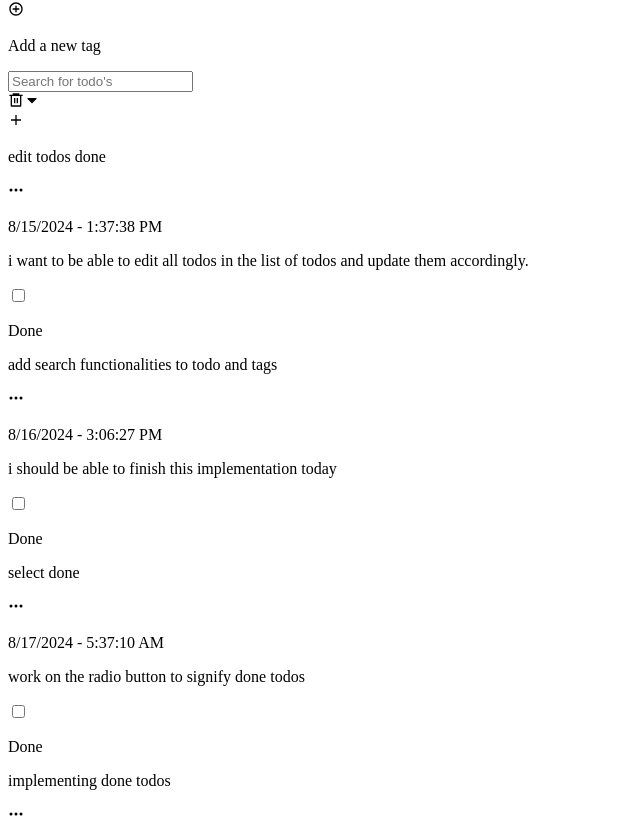
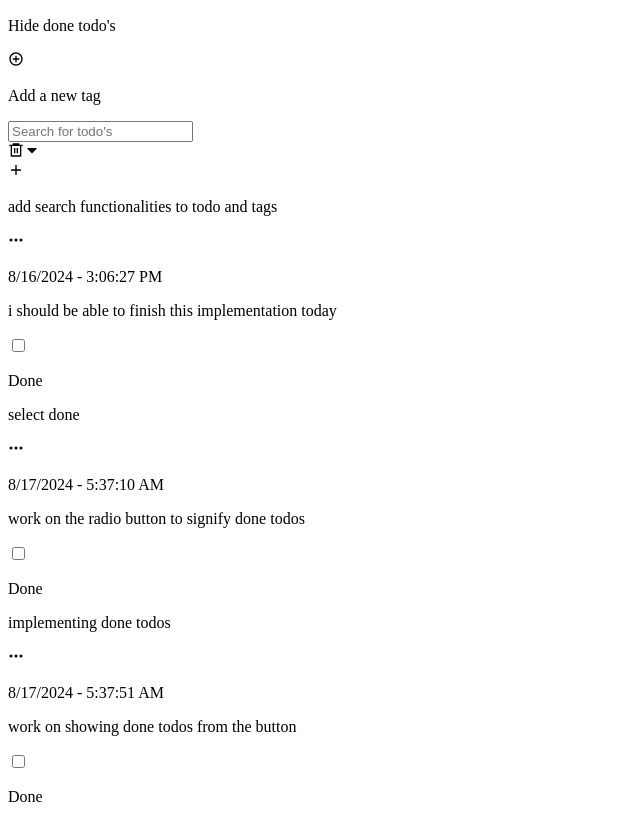
Before and after one commit to Noskinpain/to-do-list-application, a React (Create React App) app: page / in a window 1280 px wide. Shown: the part 724-1542 px from the top of the page, without its empty margins (0-640 px from the left). Built offline with nearby package versions, Linux system fonts and the light colour scheme; data requests are answered from the project's data file; the HTML template or start-up script is replaced by a standard one.

Commit message:
implemented done todos

```diff
--- a/db.json
+++ b/db.json
@@ -33,29 +33,6 @@
   ],
   "todos": [
     {
-      "id": "ad07",
-      "title": "edit todos done",
-      "description": "i want to be able to edit all todos in the list of todos and update them accordingly.",
-      "selectedTags": [
-        {
-          "id": "8e22",
-          "name": "work",
-          "color": "blue"
-        },
-        {
-          "id": "f254",
-          "name": "occasion",
-          "color": "green"
-        },
-        {
-          "id": "2183",
-          "name": "school",
-          "color": "red"
-        }
-      ],
-      "createdAt": "2024-08-15T13:37:38.159Z"
-    },
-    {
       "id": "7cc6",
       "title": "add search functionalities to todo and tags",
       "description": "i should be able to finish this implementation today",
@@ -84,7 +61,7 @@
     {
       "id": "ab1e",
       "title": "implementing done todos",
-      "description": "work o showing done todos from the buton",
+      "description": "work on showing done todos from the button",
       "selectedTags": [
         {
           "id": "dd04",
--- a/src/components/CreateTodoModal.js
+++ b/src/components/CreateTodoModal.js
@@ -71,7 +71,7 @@ const CreateTodoModal = ({
       return (
         <div
           key={tag.id}
-          className="flex gap-1 items-center cursor-pointer"
+          className="flex gap-1 items-center cursor-pointer w-fit"
           onClick={() => handleTagSelection(tag)}
         >
           <div
@@ -91,7 +91,7 @@ const CreateTodoModal = ({
       {isBoxOpen && (
         <div
           onClick={handleToogle}
-          className="fixed inset-0 bg-black bg-opacity-50 flex justify-center items-center z-10"
+          className="fixed inset-0 bg-black bg-opacity-50 flex justify-center  items-center z-10"
         >
           <div
             onClick={(e) => e.stopPropagation()}
@@ -136,7 +136,7 @@ const CreateTodoModal = ({
                   className="h-8 w-48 outline-none"
                 />
               </div>
-              <div className="flex gap-4 mt-2">{content}</div>
+              <div className="flex gap-4 mt-2 ">{content}</div>
             </form>
           </div>
         </div>
--- a/src/components/DisplayPage.js
+++ b/src/components/DisplayPage.js
@@ -17,6 +17,7 @@ import {
   resetTag,
   resetTodo,
   updateTodoDescription,
+
 } from "../store";
 import { useSelector } from "react-redux";
 import CreateTodoModal from "./CreateTodoModal";
@@ -31,6 +32,9 @@ const DisplayPage = () => {
   const [selectedTags, setSelectedTags] = useState([]);
   const [isEdit, setIsEdit] = useState(false);
   const [todos, setTodos] = useState({});
+  const [doneTodos, setDoneTodos] = useState([])
+  const [hideDoneTodos, setHideDoneTodos] = useState(false);
+
 
 
   const dispatch = useDispatch();
@@ -45,6 +49,7 @@ const DisplayPage = () => {
   const tagTitle = useSelector((state) => state.tag.tagTitle);
   const todoTitle = useSelector((state) => state.todo.todoTitle);
   const todoDescription = useSelector((state) => state.todo.todoDescription);
+
 
   const handleTodoDescriptionUpdate = (e) => {
     dispatch(updateTodoDescription(e.target.value));
@@ -146,6 +151,40 @@ const DisplayPage = () => {
     );
   }
 
+  //implementing done todos
+  const handleDoneTodos = (todo) => {
+  setDoneTodos((prevDoneTodos) => {
+    // Check if the todo already exists in the array
+    const todoExists = prevDoneTodos.some((doneTodo) => doneTodo.id === todo.id);
+
+    // If it doesn't exist, add it to the array
+    if (!todoExists) {
+      return [...prevDoneTodos, todo];
+    }
+
+    // If it exists, return the array as is
+    return prevDoneTodos;
+  });
+};
+//remove todos from donetodo list when unchecked
+const removeTodo = (todoId) => {
+  setDoneTodos((prevDoneTodos) => {
+    return prevDoneTodos.filter((doneTodo) => doneTodo.id !== todoId);
+  });
+};
+
+//toggle hideDoneTodo visibility
+const toggleHideDoneTodos = () => {
+  setHideDoneTodos((prevHide) => !prevHide);
+
+};
+
+
+
+  useEffect(() => {
+    console.log(doneTodos)
+  }, [doneTodos])
+
   let content;
   if (data && data.length === 0) {
     content = (
@@ -169,11 +208,19 @@ const DisplayPage = () => {
   } else {
     content = (
       <div className="flex flex-wrap mt-10 gap-10">
-        {filteredTodos.map((todo) => (
+    {filteredTodos
+        .filter((todo) => {
+          const matchesSearch = todo.title.toLowerCase().includes(todoValue.toLowerCase());
+          const isDoneTodo = doneTodos.some((doneTodo) => doneTodo.id === todo.id);
+          return matchesSearch && (!hideDoneTodos || !isDoneTodo);
+        })
+        .map((todo) => (
           <Todo
             key={todo.id}
             todo={todo}
             handleOpenTodoEdit={handleOpenTodoEdit}
+            handleDoneTodos={handleDoneTodos}
+            removeTodo={removeTodo}
           />
         ))}
       </div>
@@ -181,7 +228,7 @@ const DisplayPage = () => {
   }
 
   return (
-    <div className="flex gap-10  px-10 py-5">
+    <div className="md:flex gap-10 px-10 py-5">
       <SideBar
         tagValue={tagValue}
         handleChange={handleTagChange}
@@ -194,6 +241,8 @@ const DisplayPage = () => {
         resetTagForm={resetTagForm}
         handleDivClick={handleDivClick}
         tagsToShow={tagsToShow}
+        toggleHideDoneTodos={toggleHideDoneTodos}
+        hideDoneTodos={hideDoneTodos}
       />
       <div className="w-full ">
         <div className="flex justify-between items-center">
--- a/src/components/SideBar.js
+++ b/src/components/SideBar.js
@@ -16,8 +16,9 @@ const SideBar = ({
   titleOnChange,
   resetTagForm,
   handleDivClick,
-
   tagsToShow,
+  toggleHideDoneTodos,
+  hideDoneTodos
 }) => {
   const { data, isLoading, error } = useFetchTagsQuery();
 
@@ -29,7 +30,8 @@ const SideBar = ({
       <div className="text-[10px] text-red-500">Error loading tags</div>
     );
   } else {
-    content = data.map((tag) => {
+    content = data.filter((tag) => tag.name.toLowerCase().includes(tagValue.toLowerCase()))
+    .map((tag) => {
       return (
         <TagItem
           key={tag.id}
@@ -42,7 +44,7 @@ const SideBar = ({
     });
   }
   return (
-    <div className="w-1/5 ">
+    <div className="lg:w-1/5 w-full">
       <h1 className="text-3xl text-red-500 font-bold">Todo</h1>
       <input
         value={tagValue}
@@ -53,15 +55,25 @@ const SideBar = ({
       />
       {/* taglist will be showed here */}
 
-      <div className="flex overflow-y-auto w-full h-[27rem] pr-3 flex-col gap-2 mt-10">
+      <div className="flex overflow-y-auto w-full h-[25rem] pr-3 flex-col gap-2 mt-10">
         {content}
       </div>
+
+
+
+      <div className="flex flex-col gap-4 pb-10 md:pb-0">
+
+        <div className= {`${hideDoneTodos? "bg-red-400 h-10 p-2 rounded-xl": ""} flex gap-2 items-center cursor-pointer`} onClick={toggleHideDoneTodos}>
+          <div className="bg-red-600 w-5 h-5 rounded-xl"></div>
+          <p>Hide done todo's</p>
+        </div>
       <div
-        className="flex gap-2 items-center cursor-pointer w-fit pt-4"
+        className="flex gap-2 items-center cursor-pointer w-fit "
         onClick={handleClick}
       >
         <MdAddCircleOutline className="text-2xl" />
         <p className="text-gray-600">Add a new tag</p>
+      </div>
       </div>
 
       <CreateTagModal
--- a/src/components/Todo.js
+++ b/src/components/Todo.js
@@ -2,7 +2,7 @@ import { BsThreeDots } from "react-icons/bs";
 import { useState, useEffect, useRef } from "react";
 import { useDeleteTodoMutation } from "../store";
 
-const Todo = ({ todo, handleOpenTodoEdit }) => {
+const Todo = ({ todo, handleOpenTodoEdit, handleDoneTodos, removeTodo }) => {
   const [isDialogOpen, setIsDialogOpen] = useState(false);
   const [deleteTodo] = useDeleteTodoMutation();
   const [toggleInput, setToggleInput] = useState(false);
@@ -14,8 +14,15 @@ const Todo = ({ todo, handleOpenTodoEdit }) => {
     deleteTodo(todo.id);
   };
 
+  //remove seleted todos from here
   const handleToggleInput = (todo) => {
     setToggleInput(!toggleInput);
+    if(!toggleInput){
+      handleDoneTodos(todo)
+    }
+   else{
+    removeTodo(todo.id)
+   }
   };
 
   const handleClickOutside = (event) => {
--- a/src/store/index.js
+++ b/src/store/index.js
@@ -15,7 +15,7 @@ import {
   toggleTagBox,
   setSelectedColor,
   UpdateTagTitle,
-  resetTag,
+  resetTag
 } from "./slices/tagSlice";
 import { setupListeners } from "@reduxjs/toolkit/query";
 import { tagsApi } from "./apis/tagsApi";
--- a/src/store/slices/tagSlice.js
+++ b/src/store/slices/tagSlice.js
@@ -7,7 +7,7 @@ const tagSlice = createSlice({
    tagsSearchValue: "",
    isCreateTagBoxOpen: false,
    selectedColor: "",
-   tagTitle: ""
+   tagTitle: "",
   },
   reducers: {
     updateTagValue(state, action){
@@ -25,7 +25,8 @@ const tagSlice = createSlice({
     resetTag(state){
       state.tagTitle = ""
       state.selectedColor = ""
-    }
+    },
+
   }
 });
 
```
